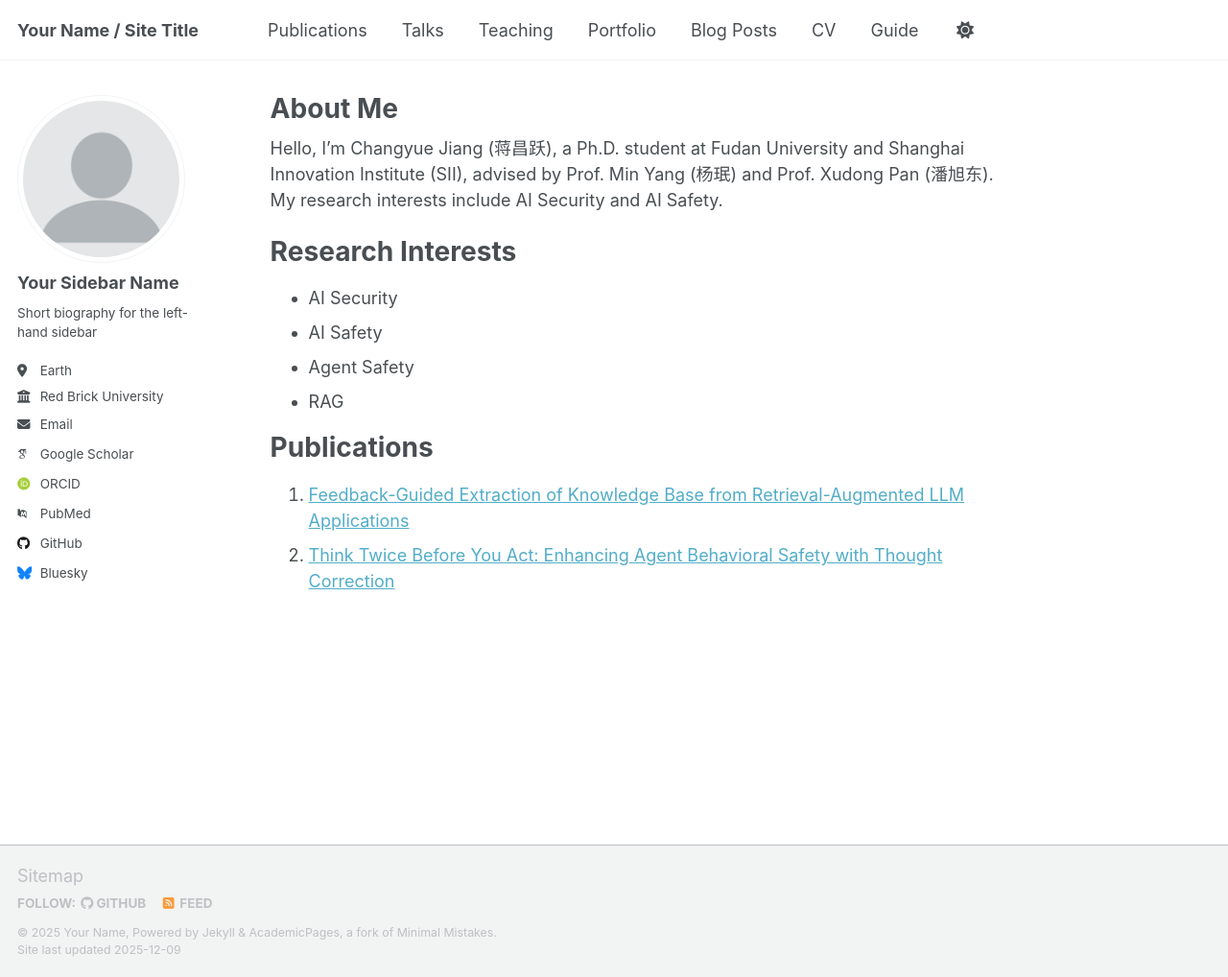
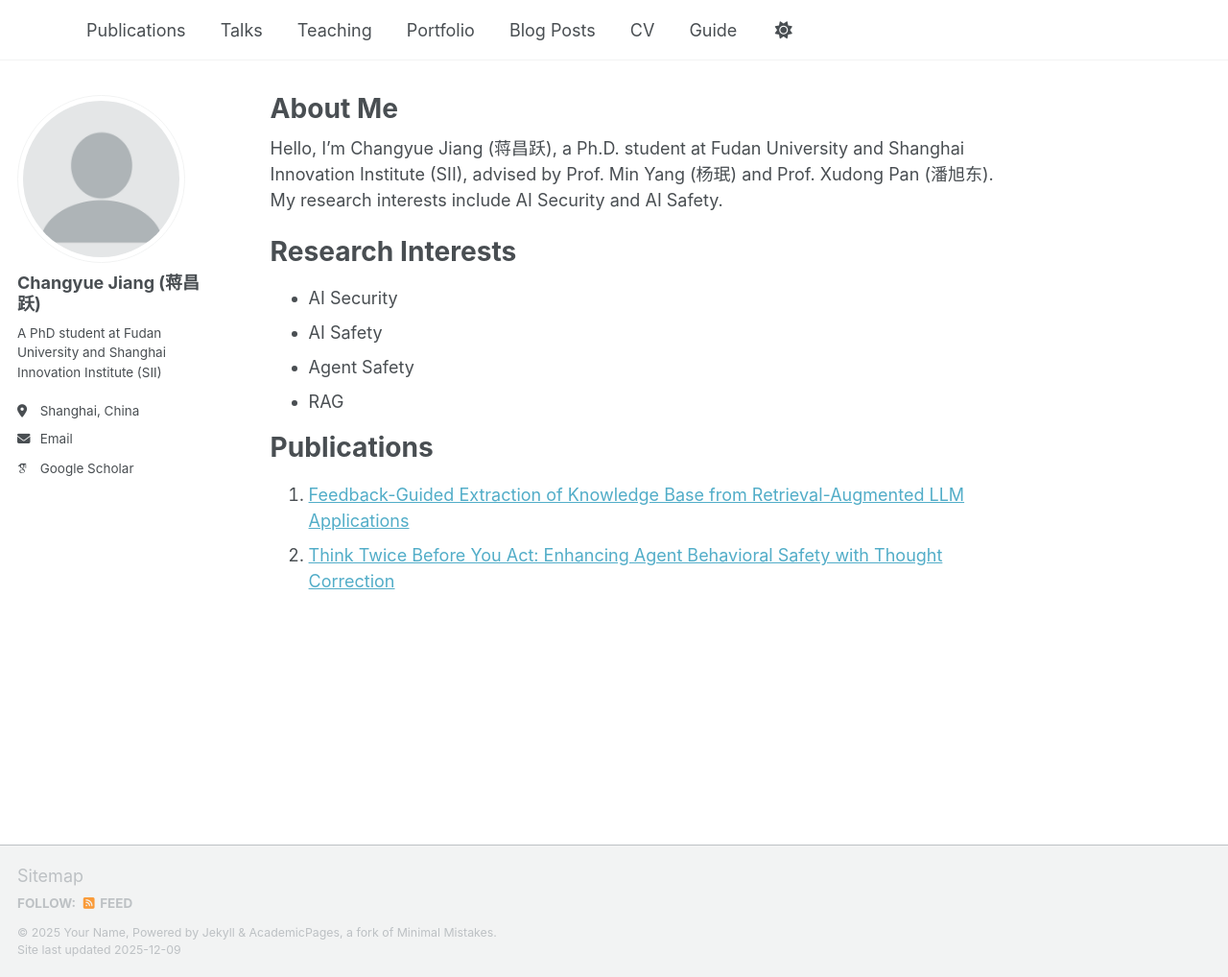
Before and after one commit to jiangchangyue/jiangchangyue.github.io, a Jekyll site: the page built from _pages/about.md, in a window 1280 px wide and 1018 px high. Shown: the whole window at 96% size. Built offline with Jekyll 4.4.1, drawn with Linux system fonts in a browser that asks for light colours; some web fonts are replaced; a script that is not in the unit is left out.

Commit message:
Modify author details in _config.yml
Updated personal information in the site configuration.

```diff
--- a/_config.yml
+++ b/_config.yml
@@ -9,7 +9,7 @@
 # Basic Site Settings
 locale                   : "en-US"
 site_theme               : "default" # Currently available options are "default", "air"
-title                    : "Your Name / Site Title"
+title                    : ""
 title_separator          : "-"
 name                     : &name "Your Name"
 description              : &description "Your Name's academic portfolio"   # Update this with a general description of your site, this is the default if not overridden by a page
@@ -24,23 +24,23 @@ repository               : "academicpages/academicpages.github.io"
 author:
   # Biographic information
   avatar           : "profile.png"
-  name             : "Your Sidebar Name"
+  name             : "Changyue Jiang (蒋昌跃)"
   pronouns         : # example: "she/her"
-  bio              : "Short biography for the left-hand sidebar"
-  location         : "Earth"
-  employer         : "Red Brick University"
+  bio              : "A PhD student at Fudan University and Shanghai Innovation Institute (SII)"
+  location         : "Shanghai, China"
+  # employer         : "Red Brick University"
   uri              : # URL
-  email            : "none@example.org"
+  email            : "cyjiang24@m.fudan.edu.cn"
 
   # Academic websites
   academia         : # URL
   arxiv            : # URL - Update with the correct link to your profile
-  googlescholar    : "https://scholar.google.com/citations?user=PS_CX0AAAAAJ"
+  googlescholar    : "https://scholar.google.com/citations?user=a6ztc9AAAAAJ&hl=zh-CN&oi=sra"
   inspire-hep      : # URL
   impactstory      : # URL
-  orcid            : "https://orcid.org/yourorcidurl"
+  # orcid            : "https://orcid.org/yourorcidurl"
   semantic         : # URL
-  pubmed           : "https://www.ncbi.nlm.nih.gov/pubmed/?term=john+snow"
+  # pubmed           : "https://www.ncbi.nlm.nih.gov/pubmed/?term=john+snow"
   researchgate     : # URL
   scopus           : # URL
 
@@ -48,13 +48,13 @@ author:
   bitbucket        : # Username - Update with your username on the site
   codepen          : # Username
   dribbble         : # Username
-  github           : "academicpages"
+  # github           : "academicpages"
   kaggle           : # Username
   stackoverflow    : # User number or user number and name (i.e., use "1" or "1/jeff-atwood")
 
   # Social media
   artstation       : # Username
-  bluesky          : "bsky.app" # Replace this with you Bluesky username
+  # bluesky          : "bsky.app" # Replace this with you Bluesky username
   facebook         : # Username
   flickr           : # Username
   foursquare       : # Username
```
